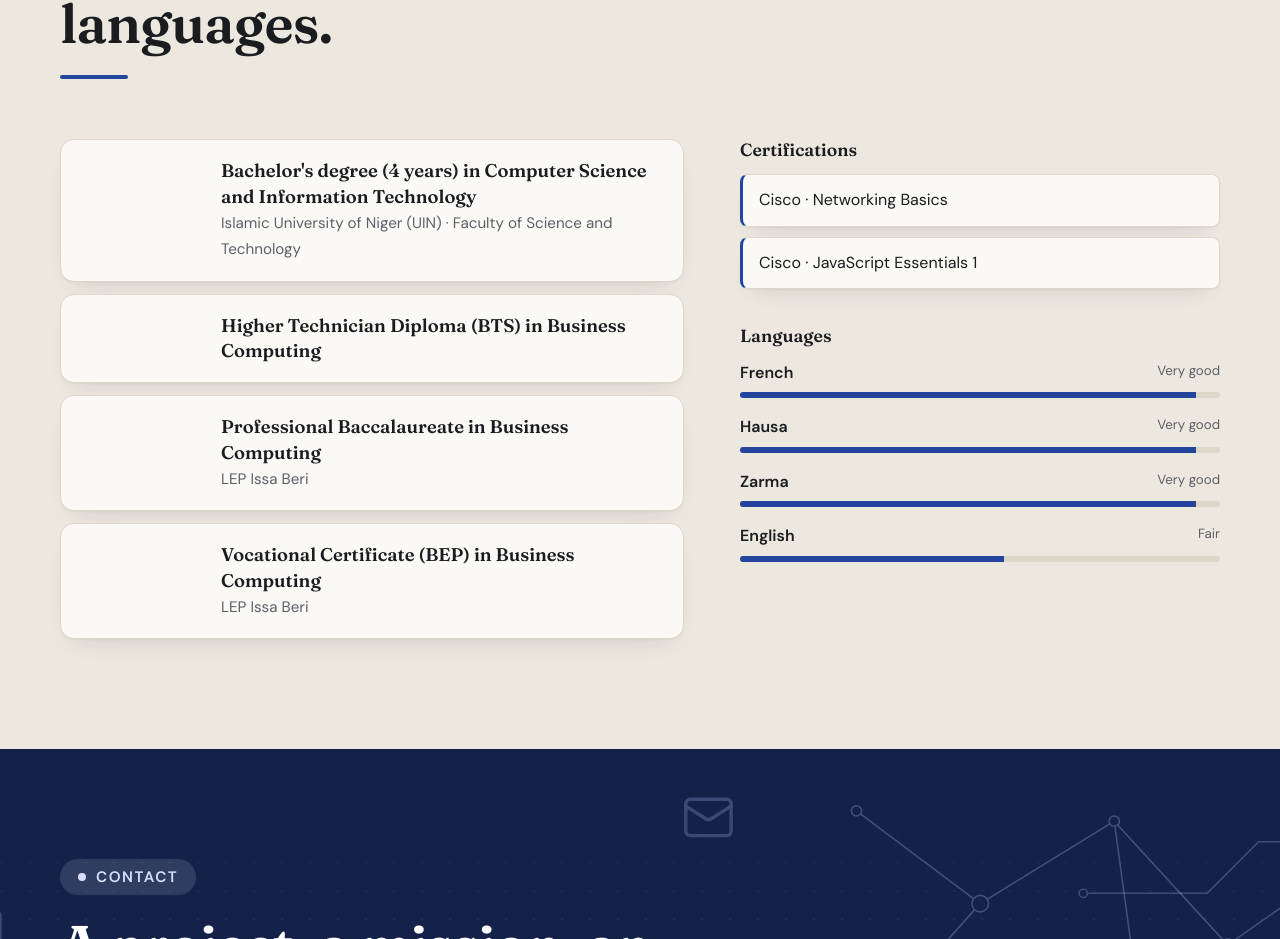
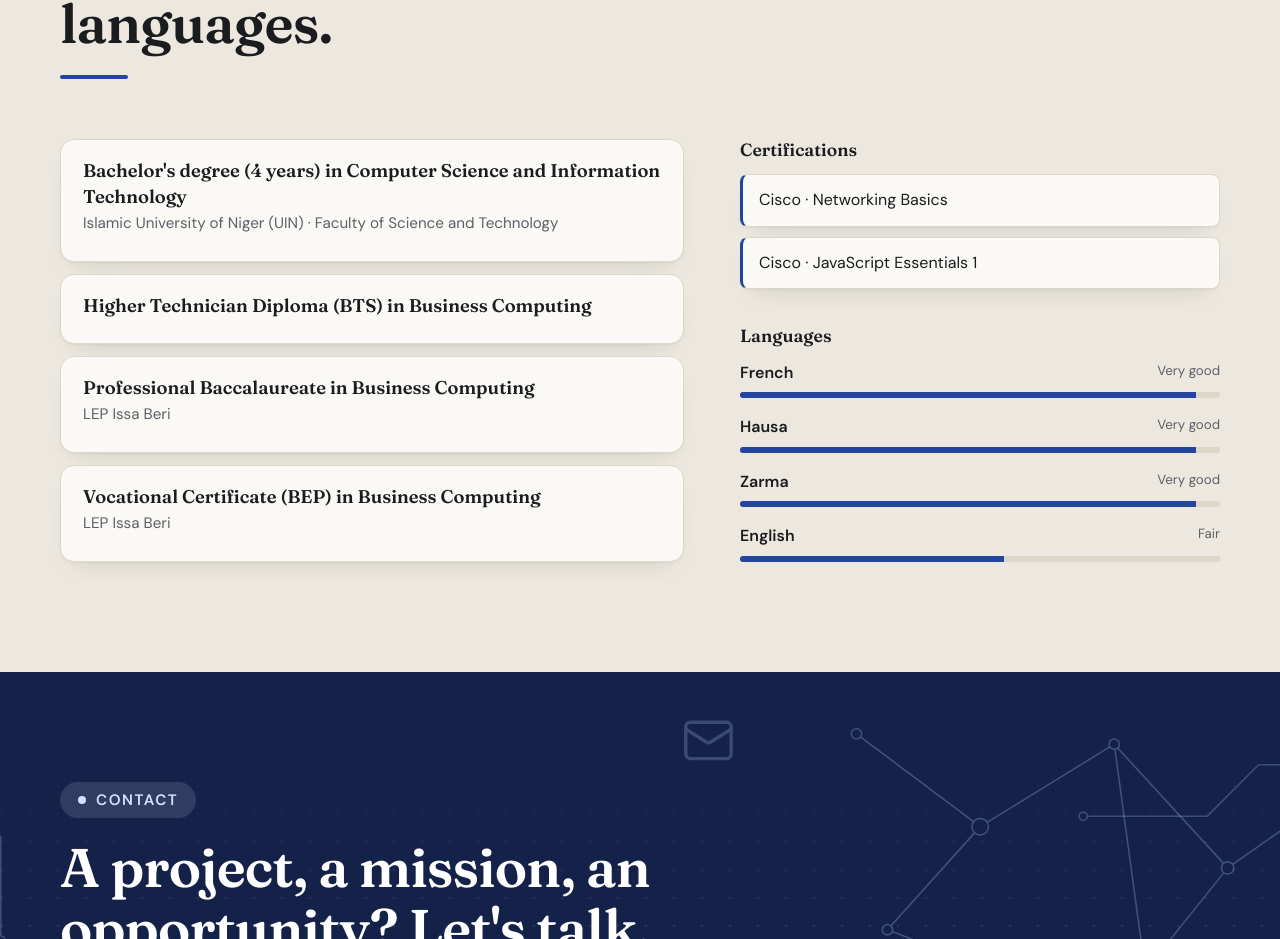
Before and after one commit to Oumar-Farouk-Habibou/My-portfolio, a Vue app: page / in a window 1280 px wide. Shown: the part 7492-8431 px from the top of the page. Built offline with nearby package versions, Linux system fonts and the light colour scheme.

Commit message:
Suppression des dates ai niveau de formations

```diff
--- a/src/components/EducationSection.vue
+++ b/src/components/EducationSection.vue
@@ -11,7 +11,6 @@ const { c } = useSite()
       <div class="edu-grid">
         <ol class="studies" v-reveal>
           <li v-for="s in c.education.studies" :key="s.t">
-            <span class="y mono">{{ s.y }}</span>
             <div><strong>{{ s.t }}</strong><small v-if="s.o">{{ s.o }}</small></div>
           </li>
         </ol>
--- a/src/style.css
+++ b/src/style.css
@@ -484,3 +484,6 @@ form label{font-size:.95rem}
   -webkit-mask-image:linear-gradient(to bottom,transparent,#000 18%,#000 82%,transparent);mask-image:linear-gradient(to bottom,transparent,#000 18%,#000 82%,transparent)}
 #experience::before{background-image:repeating-linear-gradient(135deg,color-mix(in srgb,var(--accent) 11%,transparent) 0 1px,transparent 1px 20px)}
 #projects::before{background-image:radial-gradient(color-mix(in srgb,var(--accent) 26%,transparent) 1.3px,transparent 1.7px);background-size:28px 28px}
+
+/* ===== Formation : sans dates ===== */
+.studies li{grid-template-columns:1fr}
```
